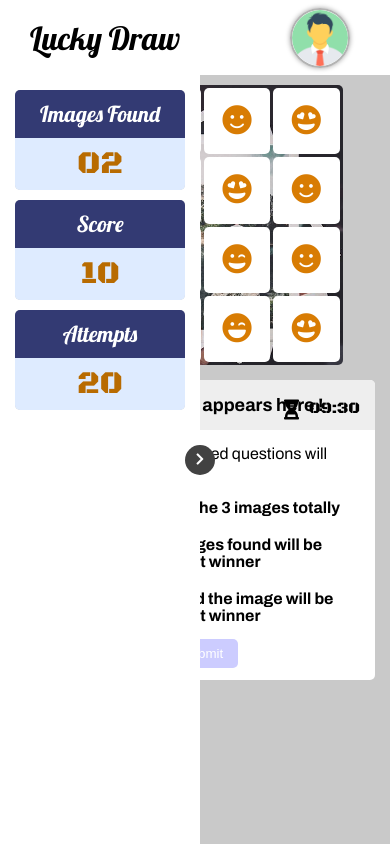
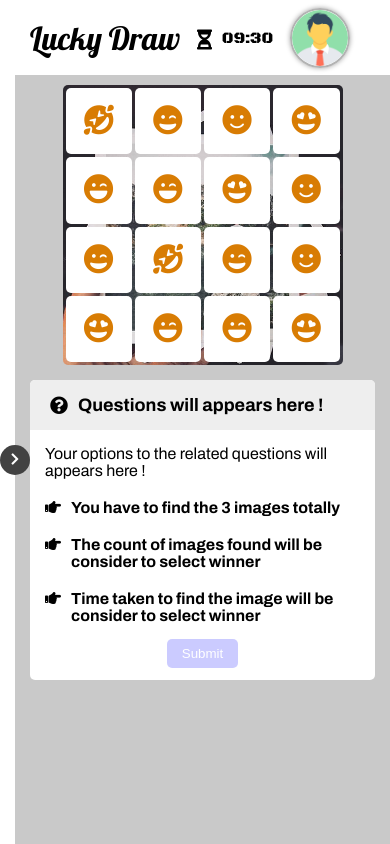
Before and after one commit to Vinoth82003/game, a plain HTML site: page dashboard.html in a window 390 px wide. Drawn offline with Linux system fonts and the light colour scheme.

Commit message:
now complete css is added

```diff
--- a/dashboard.css
+++ b/dashboard.css
@@ -351,9 +351,6 @@
 }
 
 .timer{
-    position: absolute;
-    right: 0;
-    top: 0;
     padding: 15px;
     display: flex;
     align-items: center;
@@ -410,12 +407,34 @@
     .questio_container{
         gap: 0;
     }
+
 }
 
 @media screen and (max-width:625px) {
     .main , .main.active{
         width: calc(100vw - 15px);
         left: 15px;
+    }
+    .side_bar{
+        width: 200px;
+    }
+
+    .side_bar.active{
+        width: 15px;
+    }
+
+    .activities_list{
+        width: 100%;
+        display: flex;
+        flex-direction: column;
+        gap: 10px;
+    }
+
+    .side_bar.active .activities_list{
+        margin: 15px;
+        padding: 0px;
+        width: 0%;
+        overflow: hidden;
     }
 }
 
@@ -425,3 +444,9 @@
         height: 280px;
     }
 }
+
+@media screen and (max-width:375px) {
+   .event{
+    font-size: 17px;
+   }
+}
--- a/dashboard.html
+++ b/dashboard.html
@@ -12,6 +12,12 @@
     <div class="page">
         <header class="header">
             <div class="event">Lucky Draw</div>
+            <div class="timer">
+                <div class="time_icon">
+                    <i class="fas fa-hourglass-half"></i>
+                </div>
+                <div class="timer_count">09:30</div>
+            </div>
             <ul class="profile-container">
                 <li class="profile">
                     <div class="inner_profile">
@@ -137,12 +143,6 @@
                 </ul>
             </div>
             <div class="questio_container">
-                <div class="timer">
-                    <div class="time_icon">
-                        <i class="fas fa-hourglass-half"></i>
-                    </div>
-                    <div class="timer_count">09:30</div>
-                </div>
                 <div class="question_title">
                     <i class="fas fa-question-circle"></i> <div class="question">Questions will appears here !</div>
                 </div>
```
